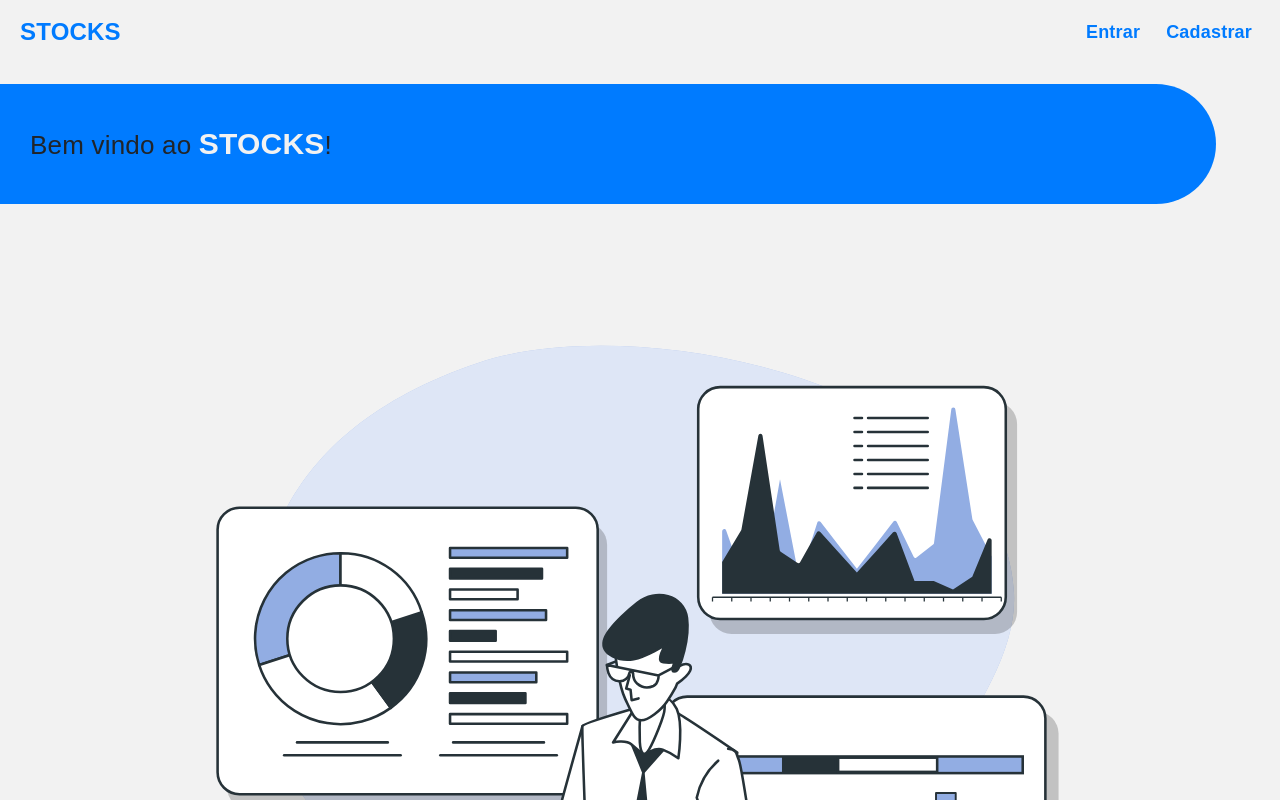
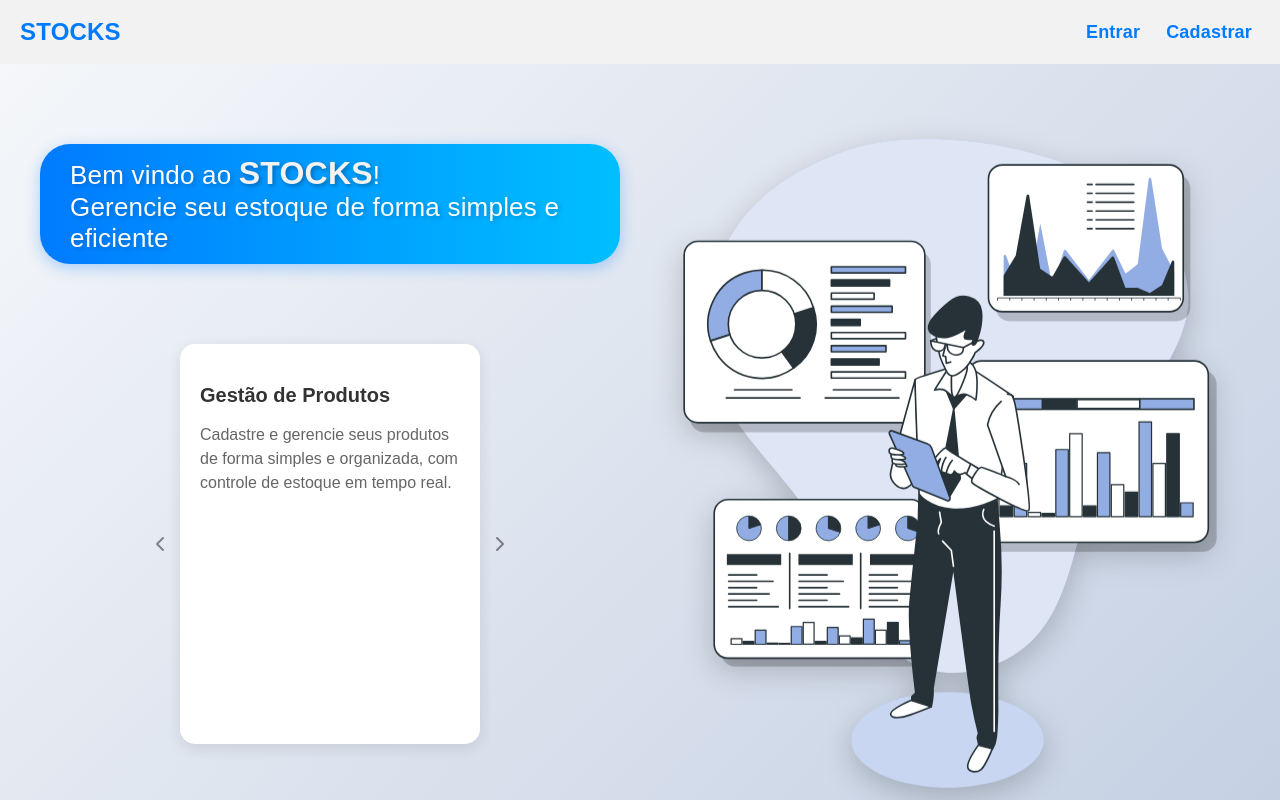
Before and after one commit to VictorPDutra/app_estoque, a React (Vite) app: page /#/home in a window 1280 px wide. Shown: the top 800 px of the page. Built offline with nearby package versions, Linux system fonts and the light colour scheme; no server answers.

Commit message:
feat: Atualiza home page

```diff
--- a/src/pages/home/Home.jsx
+++ b/src/pages/home/Home.jsx
@@ -1,17 +1,127 @@
-import React from "react";
+import React, { useRef, useState, useEffect } from "react";
 import styles from "./Home.module.css";
 import HomeStock from "../../assets/homestock.svg";
+import { ChevronLeft, ChevronRight } from "lucide-react";
 
 const Home = () => {
+  const carouselRef = useRef(null);
+  const [showLeftButton, setShowLeftButton] = useState(false);
+  const [showRightButton, setShowRightButton] = useState(true);
+
+  const checkScrollButtons = () => {
+    const container = carouselRef.current;
+    if (container) {
+      // Verifica se pode rolar para a esquerda
+      setShowLeftButton(container.scrollLeft > 0);
+
+      // Verifica se pode rolar para a direita
+      const maxScroll = container.scrollWidth - container.clientWidth;
+      setShowRightButton(container.scrollLeft < maxScroll - 1); // -1 para compensar arredondamentos
+    }
+  };
+
+  const scroll = (direction) => {
+    const container = carouselRef.current;
+    if (container) {
+      // Largura do card (300px) + gap entre cards (20px)
+      const cardWidth = 300;
+      const cardGap = 20;
+      const scrollAmount = cardWidth + cardGap;
+
+      container.scrollBy({
+        left: direction * scrollAmount,
+        behavior: "smooth",
+      });
+
+      // Atualiza os botões após a rolagem
+      setTimeout(checkScrollButtons, 500);
+    }
+  };
+
+  // Verifica os botões quando o componente monta e quando o tamanho da janela muda
+  useEffect(() => {
+    checkScrollButtons();
+    window.addEventListener("resize", checkScrollButtons);
+    return () => window.removeEventListener("resize", checkScrollButtons);
+  }, []);
+
+  // Adiciona o listener de scroll
+  useEffect(() => {
+    const container = carouselRef.current;
+    if (container) {
+      const handleScroll = () => {
+        requestAnimationFrame(checkScrollButtons);
+      };
+
+      container.addEventListener("scroll", handleScroll);
+      return () => container.removeEventListener("scroll", handleScroll);
+    }
+  }, []);
+
+  const cards = [
+    {
+      title: "Gestão de Produtos",
+      description:
+        "Cadastre e gerencie seus produtos de forma simples e organizada, com controle de estoque em tempo real.",
+    },
+    {
+      title: "Controle de Estoque",
+      description:
+        "Acompanhe entradas, saídas e movimentações do seu estoque com relatórios detalhados.",
+    },
+    {
+      title: "Análise de Dados",
+      description:
+        "Visualize métricas importantes e tome decisões baseadas em dados concretos sobre seu estoque.",
+    },
+  ];
+
   return (
     <div className={styles.container}>
-      <div className={styles.home}>
-        <p className={styles.home_description}>
-          Bem vindo ao <span className={styles.logo}>STOCKS</span>!
-        </p>
+      <div className={styles.left_content}>
+        <div className={styles.home}>
+          <div>
+            <p className={styles.home_description}>
+              Bem vindo ao <span className={styles.logo}>STOCKS</span>!
+            </p>
+            <p className={styles.home_description}>
+              Gerencie seu estoque de forma simples e eficiente
+            </p>
+          </div>
+        </div>
+        <div className={styles.carousel_container}>
+          {showLeftButton && (
+            <button
+              className={`${styles.carousel_button} ${styles.prev}`}
+              onClick={() => scroll(-1)}
+            >
+              <ChevronLeft size={24} />
+            </button>
+          )}
+          <div className={styles.carousel} ref={carouselRef}>
+            {cards.map((card, index) => (
+              <div key={index} className={styles.card}>
+                <h3 className={styles.card_title}>{card.title}</h3>
+                <p className={styles.card_description}>{card.description}</p>
+              </div>
+            ))}
+          </div>
+          {showRightButton && (
+            <button
+              className={`${styles.carousel_button} ${styles.next}`}
+              onClick={() => scroll(1)}
+            >
+              <ChevronRight size={24} />
+            </button>
+          )}
+        </div>
       </div>
-      <div>
-        <img src={HomeStock} alt="" className={styles.image_home} />
+      <div className={styles.image_container}>
+        <img
+          src={HomeStock}
+          alt="Ilustração de gestão de estoque"
+          className={styles.image_home}
+        />
       </div>
     </div>
   );
--- a/src/pages/home/Home.module.css
+++ b/src/pages/home/Home.module.css
@@ -1,42 +1,229 @@
 .container {
   overflow: hidden;
+  min-height: 100vh;
+  display: flex;
+  flex-direction: column;
+  justify-content: center;
+  align-items: center;
+  background: linear-gradient(135deg, #f5f7fa 0%, #c3cfe2 100%);
+  padding: 20px;
+}
+
+@media (min-width: 880px) {
+  .container {
+    flex-direction: row;
+    justify-content: space-between;
+    padding: 0 40px;
+    gap: 40px;
+  }
+
+  .left_content {
+    flex: 1;
+    display: flex;
+    flex-direction: column;
+    justify-content: center;
+  }
+
+  .image_container {
+    flex: 1;
+    display: flex;
+    justify-content: center;
+    align-items: center;
+  }
+}
+
+@media (min-width: 1200px) {
+  .container {
+    padding: 0 40px;
+  }
+
+  .home {
+    max-width: 800px;
+    margin-top: -100px;
+  }
 }
 
 .home {
   display: flex;
   align-items: center;
-  animation: alternate;
   margin: 20px 0;
-  background-color: #007bff;
-  width: 95%;
+  background: linear-gradient(90deg, #007bff, #00bfff);
+  width: 100%;
   height: 120px;
-  border-radius: 0 80px 80px 0;
+  border-radius: 30px;
   position: relative;
   left: -100px;
-  animation: moveRight 3s ease-in-out forwards; /* Aplica a animação */
+  animation: moveRight 1.5s ease-in-out forwards;
+  box-shadow: 0 4px 15px rgba(0, 123, 255, 0.3);
+  transition: transform 0.3s ease;
+}
+
+.home:hover {
+  transform: scale(1.02);
 }
 
 @keyframes moveRight {
   0% {
-    left: -100%; /* Começa escondida à esquerda */
+    left: -100%;
+    opacity: 0;
   }
   100% {
-    left: calc(100% - 100%); /* Move para a direita e para */
+    left: calc(100% - 100%);
+    opacity: 1;
   }
 }
 
 .home_description {
   font-size: 26px;
   letter-spacing: 0.2px;
-  margin: auto 30px auto 30px;
+  margin: auto 30px;
+  color: white;
+  text-shadow: 2px 2px 4px rgba(0, 0, 0, 0.2);
+  animation: fadeIn 1s ease-in-out;
+}
+
+@keyframes fadeIn {
+  from {
+    opacity: 0;
+    transform: translateY(20px);
+  }
+  to {
+    opacity: 1;
+    transform: translateY(0);
+  }
 }
 
 .logo {
   font-weight: bold;
-  font-size: 30px;
+  font-size: 32px;
   color: #f2f2f2;
+  text-shadow: 2px 2px 4px rgba(0, 0, 0, 0.3);
+  transition: all 0.3s ease;
+}
+
+.logo:hover {
+  transform: scale(1.1);
+  color: #ffffff;
 }
 
 .image_home {
   width: 100%;
+  max-height: 650px;
+  animation: float 6s ease-in-out infinite;
+  filter: drop-shadow(0 10px 15px rgba(0, 0, 0, 0.2));
 }
+
+@keyframes float {
+  0% {
+    transform: translateY(0px);
+  }
+  50% {
+    transform: translateY(-20px);
+  }
+  100% {
+    transform: translateY(0px);
+  }
+}
+
+.carousel_container {
+  width: 100%;
+  max-width: 360px;
+  padding: 0 20px;
+  margin: 40px auto;
+  border-radius: 20px;
+  position: relative;
+}
+
+.carousel {
+  display: flex;
+  gap: 20px;
+  overflow-x: auto;
+  padding: 20px;
+  scroll-snap-type: x mandatory;
+  -webkit-overflow-scrolling: touch;
+  scrollbar-width: none;
+  -ms-overflow-style: none;
+  justify-content: flex-start;
+}
+
+.carousel::-webkit-scrollbar {
+  display: none;
+}
+
+.carousel_button {
+  position: absolute;
+  top: 50%;
+  transform: translateY(-50%);
+  background: transparent;
+  color: rgba(0, 0, 0, 0.452);
+  border-radius: 100px;
+  border: none;
+  width: 60px;
+  height: 60px;
+  display: flex;
+  align-items: center;
+  justify-content: center;
+  cursor: pointer;
+  transition: all 0.3s ease;
+  z-index: 2;
+}
+
+.carousel_button:hover {
+  transform: translateY(-50%) scale(1.2);
+  color: rgba(0, 0, 0, 0.582);
+}
+
+.carousel_button.prev {
+  left: -20px;
+}
+
+.carousel_button.next {
+  right: -20px;
+}
+
+.card {
+  flex: 0 0 300px;
+  height: 400px;
+  background: white;
+  border-radius: 15px;
+  padding: 20px;
+  box-shadow: 0px 4px 15px rgba(0, 0, 0, 0.1);
+  scroll-snap-align: center;
+  transition: transform 0.3s ease;
+}
+
+.card:hover {
+  transform: translateY(-5px);
+}
+
+.card_title {
+  font-size: 20px;
+  font-weight: bold;
+  color: #333;
+  margin-bottom: 10px;
+}
+
+.card_description {
+  font-size: 16px;
+  color: #666;
+  line-height: 1.5;
+}
+
+@media (max-width: 879px) {
+  .container {
+    flex-direction: column;
+    gap: 10px;
+  }
+
+  .left_content {
+    order: 1;
+  }
+
+  .image_container {
+    order: 2;
+  }
+
+  .carousel_container {
+    order: 3;
+  }
+}
```
Also changed, not shown: src/assets/homestock.svg, 1 other file (tests, documents, lock files or other folders).
